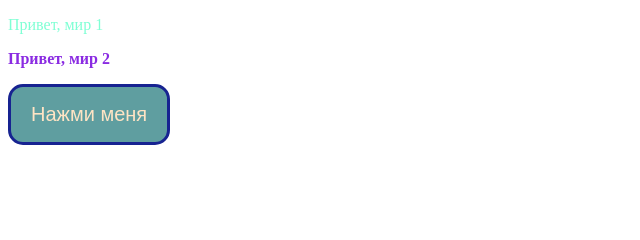
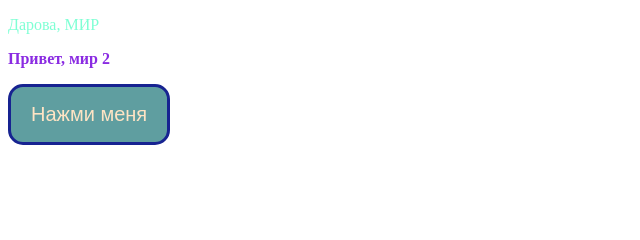
Before and after one commit to JacquelineMit/Pereobuvka, a plain HTML site: page index.html in a window 1280 px wide. Shown: the top 240 px of the page, 0-640 px from the left. Drawn offline with Linux system fonts and the light colour scheme.

Commit message:
Изменение текста1

```diff
--- a/index.html
+++ b/index.html
@@ -9,7 +9,7 @@
 </head>
 <body>
     <p class="text">
-        Привет, мир 1
+        Дарова, МИР
     </p>
     <p class="text text-2">
         Привет, мир 2
```
